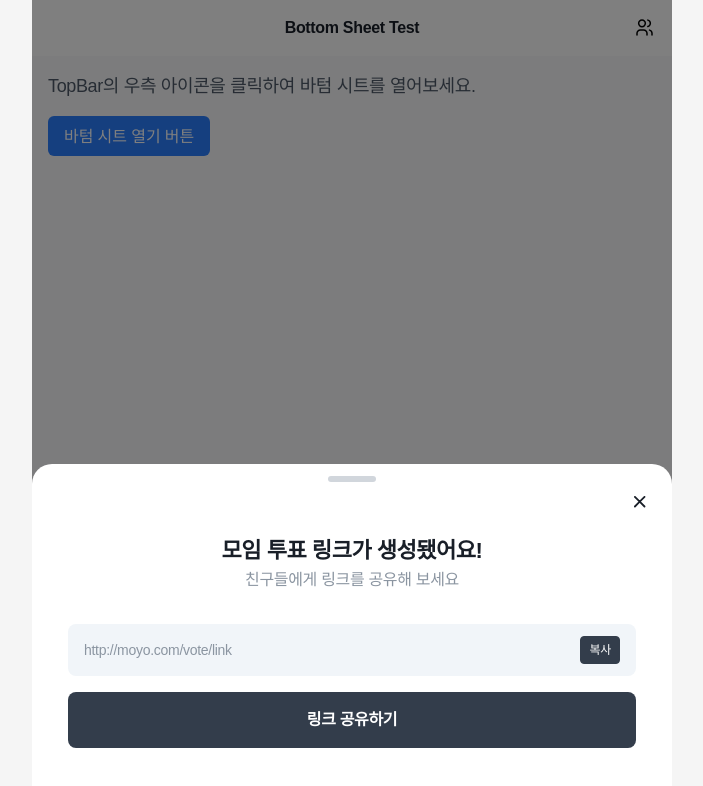
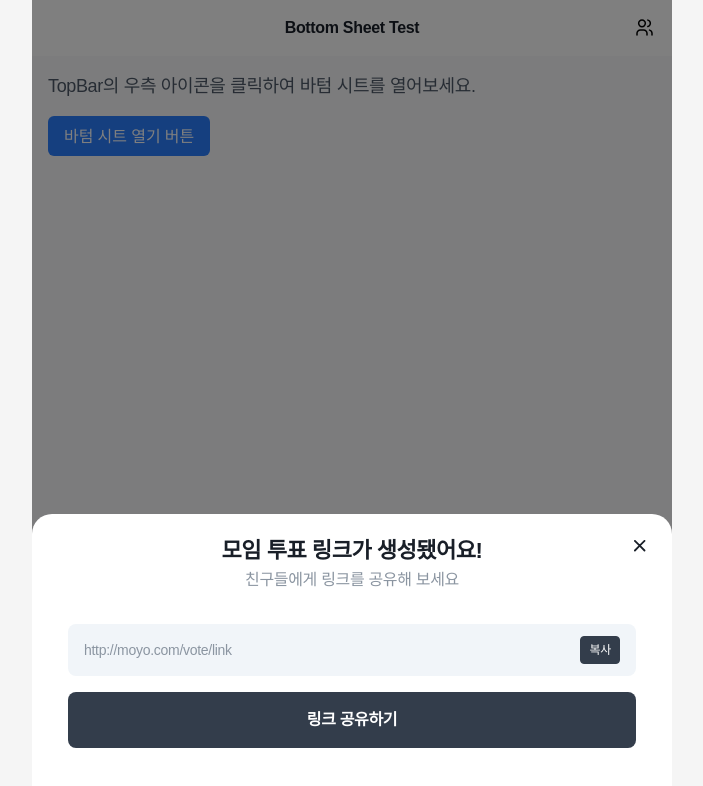
Before and after one commit to YAPP-Github/27th-Web-Team-2-FE, a Next.js app: page /test/bottom-sheet in a window 1280 px wide. Both pictures are taken after a click on the button "Right Action". Shown: the top 786 px of the page, without its empty margins (288-991 px from the left). Built offline with nearby package versions, Linux system fonts and the light colour scheme; no server answers; a web font is replaced by a local one.

Commit message:
style: x버튼 레이아웃 변경

```diff
--- a/src/shared/ui/bottom-sheet/BottomSheet.tsx
+++ b/src/shared/ui/bottom-sheet/BottomSheet.tsx
@@ -34,27 +34,22 @@ export default function BottomSheet({
           }`}
           aria-describedby={undefined}
         >
-          {/* Handle Bar (Optional, but good for UX) */}
-          <div className='mx-auto mt-3 h-1.5 w-12 rounded-full bg-gray-300' />
-
           <Drawer.Title className='sr-only'>Bottom Sheet</Drawer.Title>
           <Drawer.Description className='sr-only'>
             This is a bottom sheet component.
           </Drawer.Description>
 
-          <div className='flex w-full justify-end pt-2 pr-5'>
           <button
             type='button'
             onClick={() => {
               trackEvent('modal_x_btn_click');
               onClose();
             }}
-              className='text-text-primary flex h-6 w-6 items-center justify-center active:scale-95'
+            className='text-text-primary absolute top-5 right-5 z-50 flex h-6 w-6 items-center justify-center active:scale-95'
             aria-label='닫기'
           >
             <Icon name='ic_menu_close' size={24} />
           </button>
-          </div>
           <div className='p-4 pb-8'>{children}</div>
         </Drawer.Content>
       </Drawer.Portal>
```
Lines whose indentation alone changed are shown as unchanged.
